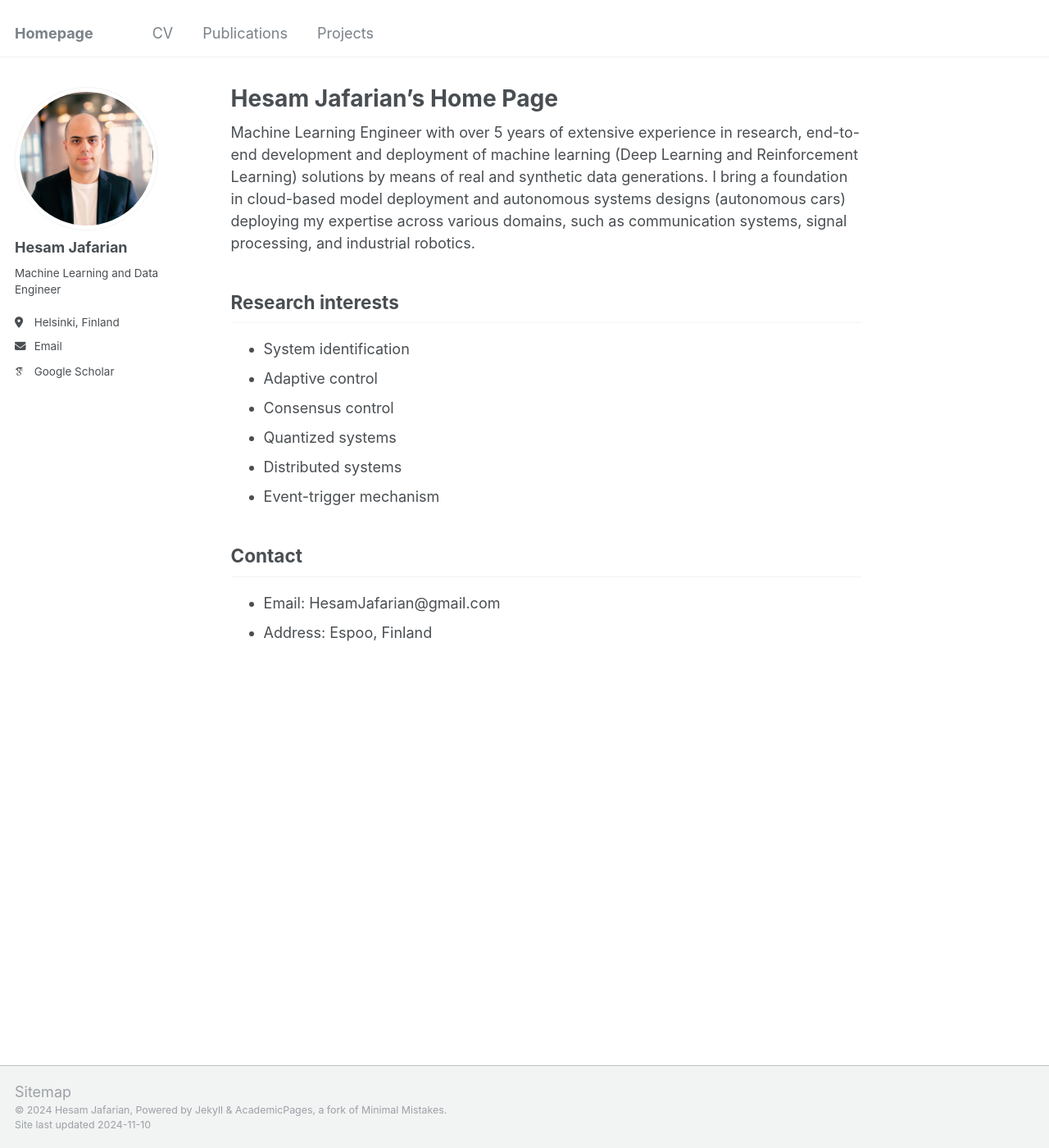
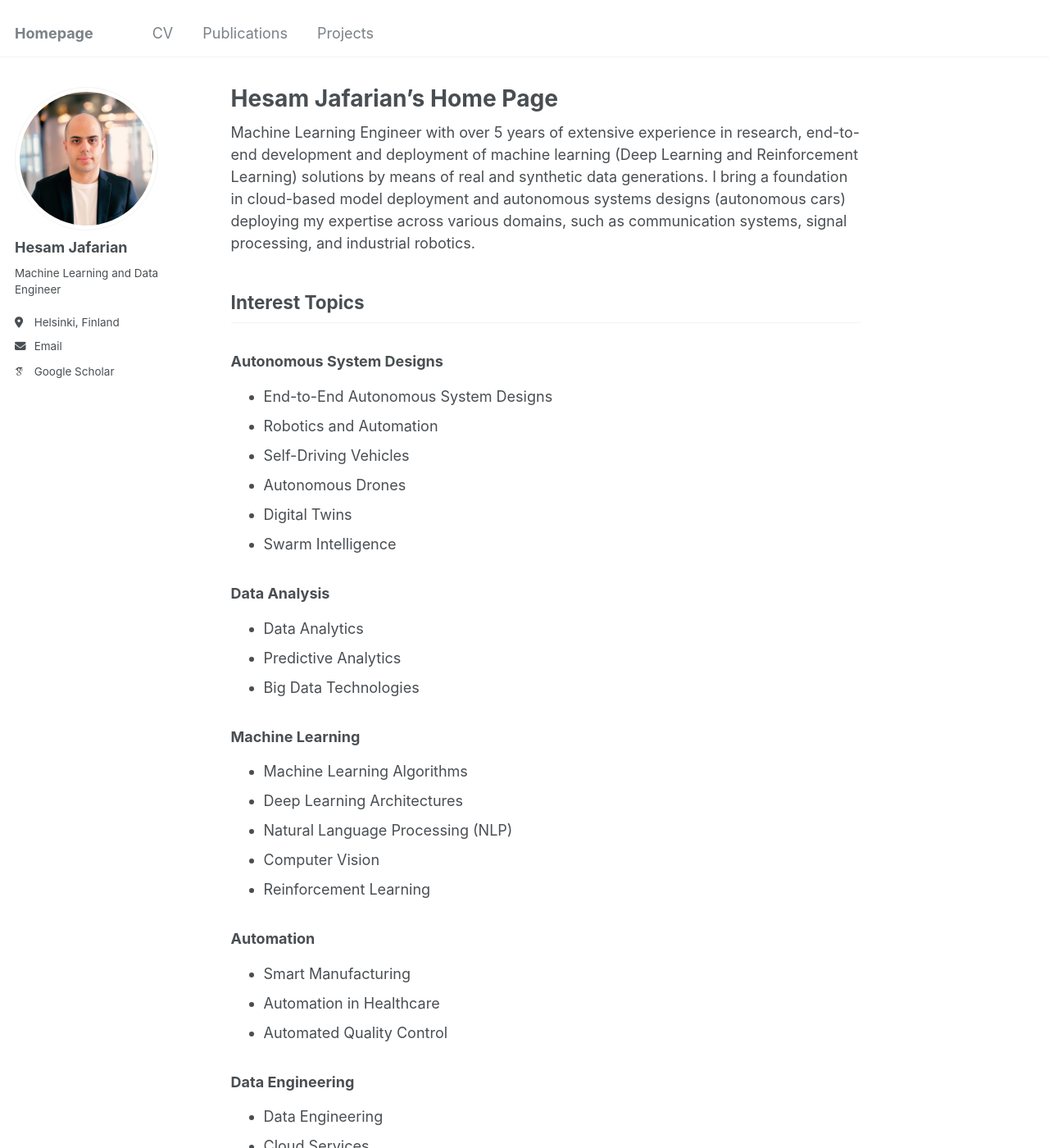
Before and after one commit to hesamjafarian/hesamjafarian.github.io, a Jekyll site: the page built from _pages/about.md, in a window 1280 px wide and 1400 px high. Shown: the whole window at 82% size. Built offline with Jekyll 4.4.1, drawn with Linux system fonts in a browser that asks for light colours; some web fonts are replaced; some of the changed text lies outside the part shown.

Commit message:
Update about.md

```diff
--- a/_pages/about.md
+++ b/_pages/about.md
@@ -9,13 +9,46 @@ redirect_from:
 
 Machine Learning Engineer with over 5 years of extensive experience in research, end-to-end development and deployment of machine learning (Deep Learning and Reinforcement Learning) solutions by means of real and synthetic data generations. I bring a  foundation in cloud-based model deployment and autonomous systems designs (autonomous cars) deploying my expertise across various domains, such as communication systems, signal processing, and industrial robotics.
 
-## Research interests
-* System identification
-* Adaptive control
-* Consensus control
-* Quantized systems
-* Distributed systems
-* Event-trigger mechanism
+## Interest Topics
+
+### Autonomous System Designs
+- End-to-End Autonomous System Designs
+- Robotics and Automation
+- Self-Driving Vehicles
+- Autonomous Drones
+- Digital Twins
+- Swarm Intelligence
+
+### Data Analysis
+- Data Analytics
+- Predictive Analytics
+- Big Data Technologies
+
+### Machine Learning
+- Machine Learning Algorithms
+- Deep Learning Architectures
+- Natural Language Processing (NLP)
+- Computer Vision
+- Reinforcement Learning
+
+### Automation
+- Smart Manufacturing
+- Automation in Healthcare
+- Automated Quality Control
+
+### Data Engineering
+- Data Engineering
+- Cloud Services
+
+### Quantum Systems
+- Quantization and Quantum System Designs
+
+### Specialized Topics
+- AI Ethics
+- AI in Finance
+- Augmented Reality (AR) and Virtual Reality (VR) in Automation
+- Internet of Things (IoT)
+- AI-Driven Chatbots and Virtual Assistants
 
 
 ## Contact
```
